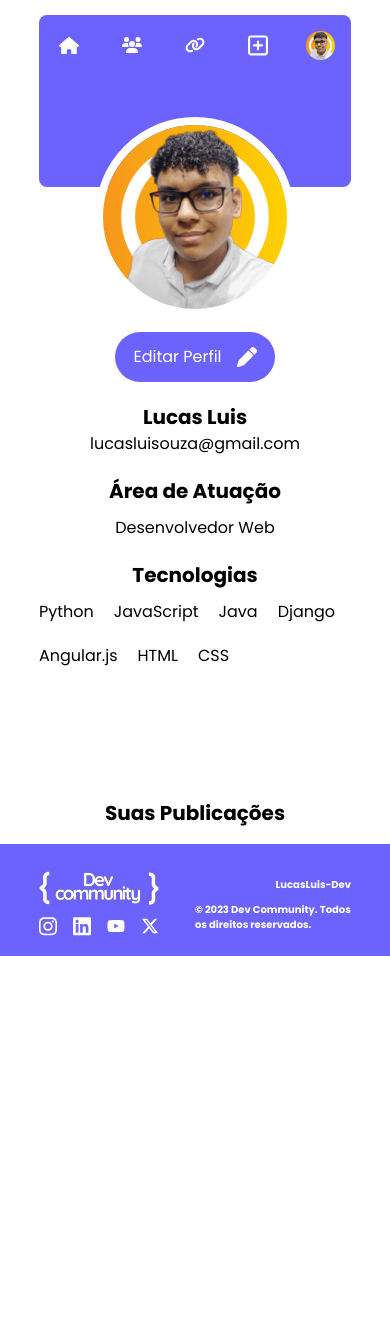
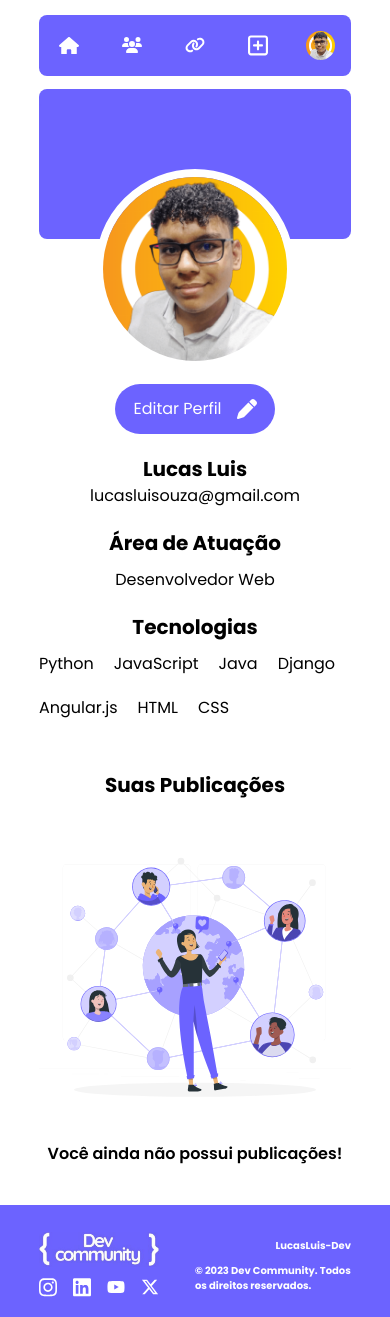
Before and after one commit to LucasLuis-Dev/Dev-Community, a Flask app: page /home/perfil in a window 390 px wide. Before the commit the page ends 956 px from the top, so only its background shows below. Run offline with Flask 3, Linux system fonts and the light colour scheme; a user stored in the database is signed in; data that the repository does not hold is empty; some libraries are stand-ins or nearby versions.

Commit message:
fix bugs and add adjustes for perfil.html responsive design

```diff
--- a/comunidade_dev/templates/perfil.html
+++ b/comunidade_dev/templates/perfil.html
@@ -3,13 +3,9 @@
 
 {% block body %}
 
-{% if meus_posts %}
-<main class="flex flex-col gap-[5rem] justify-center max-[480px]:gap-[0.5rem] max-[480px]:mt-[3rem]">
 
-{% else %}
 
-<main class="flex flex-col gap-[5rem] justify-center h-screen ">
-{% endif %}
+<main class="flex flex-col gap-[5rem] justify-center h-screen  max-[480px]:h-auto  max-[480px]:py-[10%] max-[480px]:gap-[0px]">
 
     <section class="flex flex-col pr-[10%] pl-[20%] justify-center items-center mt-[50px] max-[480px]:px-[10%]">
         <div class="flex flex-row rounded-lg w-[80%] justify-start pt-[10rem] max-[480px]:w-full max-[480px]:pt-[0rem]">
@@ -57,6 +53,7 @@
                 Suas Publicações
             </h1>
             <div class="grid grid-cols-3  justify-between items-start max-[480px]:flex max-[480px]:flex-col">
+                {% if meus_posts %}
                     {% for post in meus_posts %}
                     <a  class="flex flex-col justify-center items-center w-full" href="{{ url_for('exibirPost', post_id=post.id) }}">
 
@@ -108,6 +105,17 @@
                     </a>
 
                     {% endfor %}
+                {% else %}
+
+                <div class="flex flex-col gap-[20px] w-[80%] h-fit  justify-center items-center max-[480px]:w-full max-[480px]:flex-col-reverse max-[480px]:gap-[0px]" >
+
+                    <h3 class="text-[40px] font-semibold text-center max-[480px]:text-[16px]" >Você ainda não possui publicações!</h3>
+
+                    <img class="max-[480px]:w-full" src="{{ url_for('static', filename='Connected world-rafiki.svg') }}" alt="">
+
+                </div>
+
+                {% endif %}
             </div>
         </div>
 
```
Lines whose indentation alone changed are shown as unchanged.
